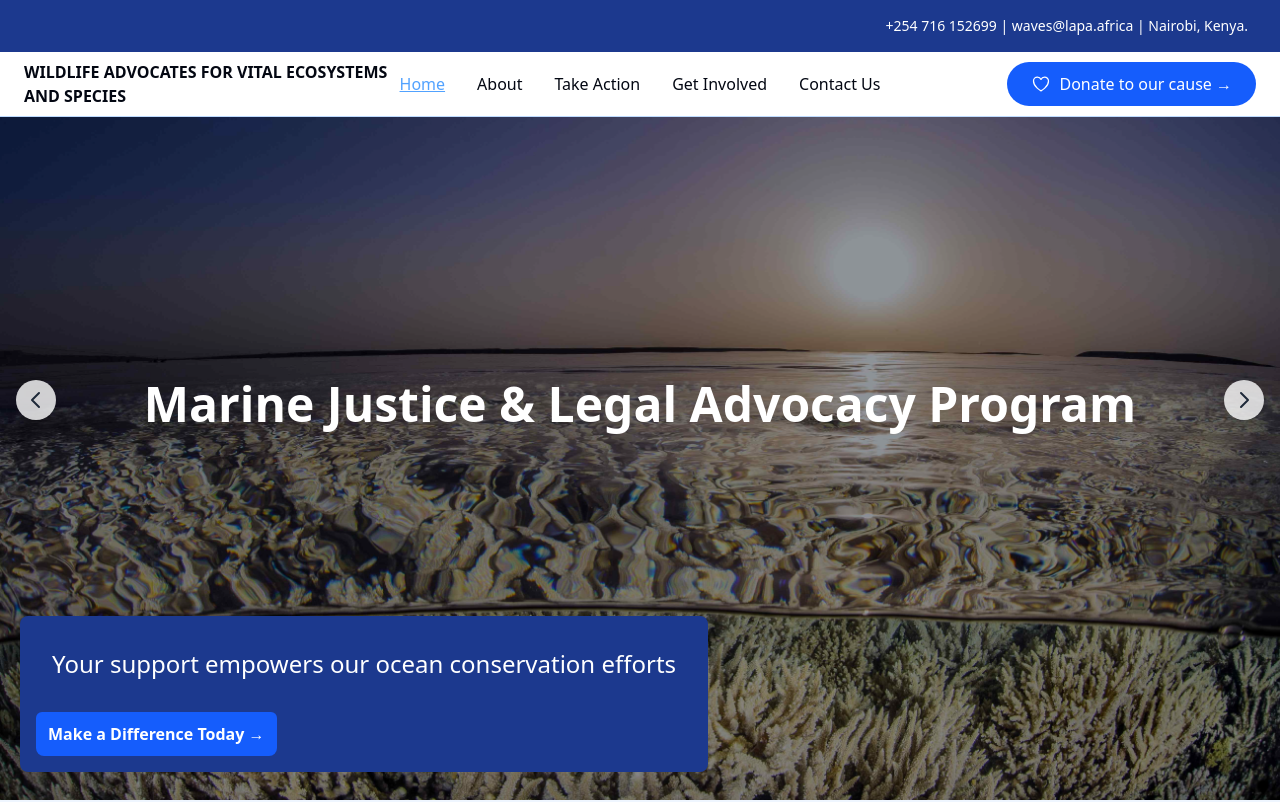
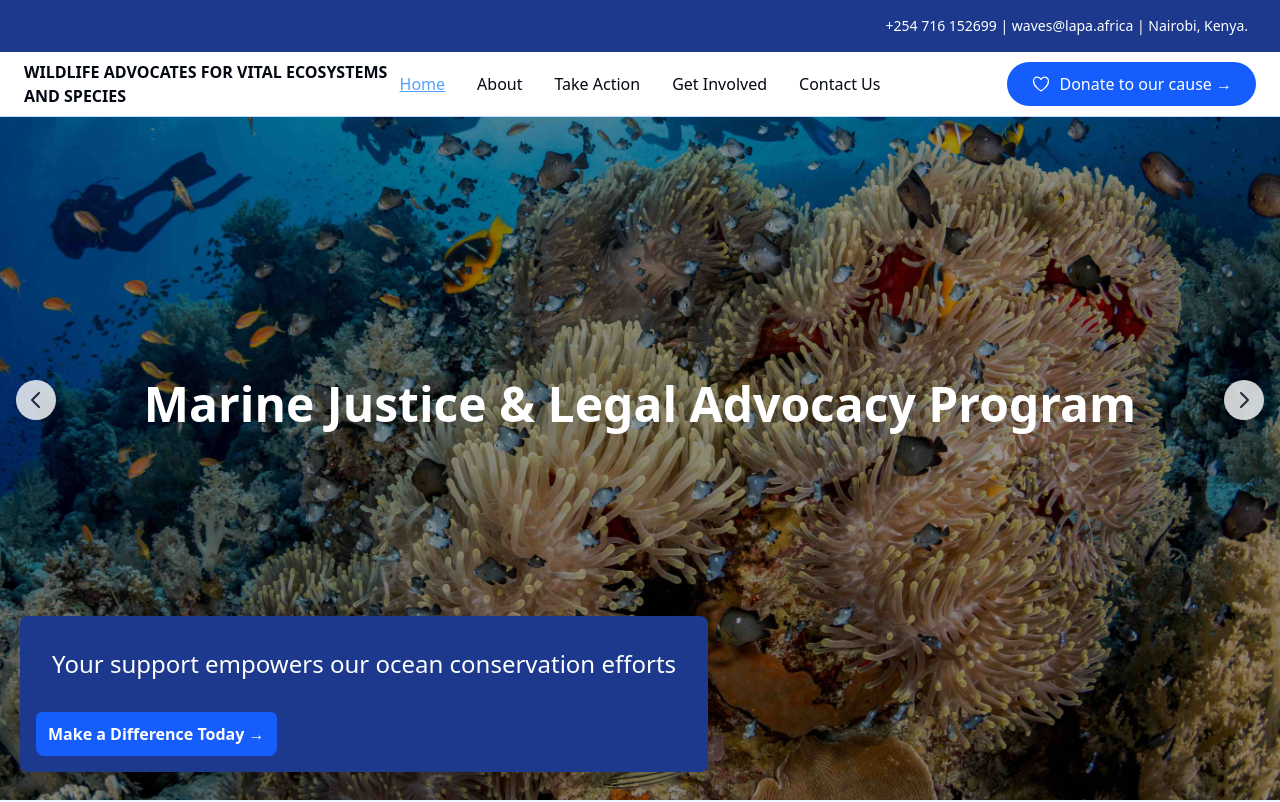
Before and after one commit to edwinmuriithi/waves, a React (Vite) app: page / in a window 1280 px wide. Shown: the top 802 px of the page. Built offline with nearby package versions, Linux system fonts and the light colour scheme.

Commit message:
brief of last commit

```diff
--- a/src/components/Home/HeroSection.jsx
+++ b/src/components/Home/HeroSection.jsx
@@ -1,9 +1,8 @@
 import { useEffect, useState } from "react";
 import { motion, AnimatePresence } from "framer-motion";
-import marine1 from "../../assets/ocean1.jpg";
-import marine2 from "../../assets/ocean2.jpg";
+import marine1 from "../../assets/ocean6.jpg";
+import marine2 from "../../assets/ocean5.jpg";
 import marine3 from "../../assets/ocean3.jpg";
-import marine4 from "../../assets/ocean4.jpg";
 import Button from "../shared/Button";
 
 const items = [
@@ -18,10 +17,6 @@ const items = [
   {
     image: marine3,
     title: "Education & Community Engagement",
-  },
-  {
-    image: marine4,
-    title: "Marine Justice & Legal Advocacy Program",
   },
 ];
 
@@ -108,7 +103,7 @@ export default function HeroSection() {
         </span>
         <Button
           onClick={() => (window.location.href = "#donate")}
-          className="rounded-b-full md:rounded-b-lg flex flex-col p-3 bg-blue-600 text-white transition duration-300 ease-in-out hover:bg-orange-500"
+          className="rounded-b-full md:rounded-b-lg flex flex-col p-3 text-white transition duration-300 ease-in-out "
           size={"lg"}
         >
           <span className="font-bold">Make a Difference Today &rarr;</span>
--- a/src/components/shared/Button.jsx
+++ b/src/components/shared/Button.jsx
@@ -2,7 +2,7 @@ import React from "react";
 import { cn } from "../../lib/utils";
 
 const variants = {
-  default: "bg-blue-600 text-white hover:bg-blue-700",
+  default: "bg-blue-600 text-white hover:bg-orange-500",
   outline: "border border-gray-300 bg-white text-gray-800 hover:bg-gray-100",
   ghost: "bg-transparent hover:bg-gray-100 text-gray-800",
   destructive: "bg-red-600 text-white hover:bg-red-700",
@@ -17,7 +17,17 @@ const sizes = {
 };
 
 const Button = React.forwardRef(
-  ({ className, children, variant = "default", size = "default", type = "button", ...props }, ref) => {
+  (
+    {
+      className,
+      children,
+      variant = "default",
+      size = "default",
+      type = "button",
+      ...props
+    },
+    ref
+  ) => {
     return (
       <button
         type={type}
```
